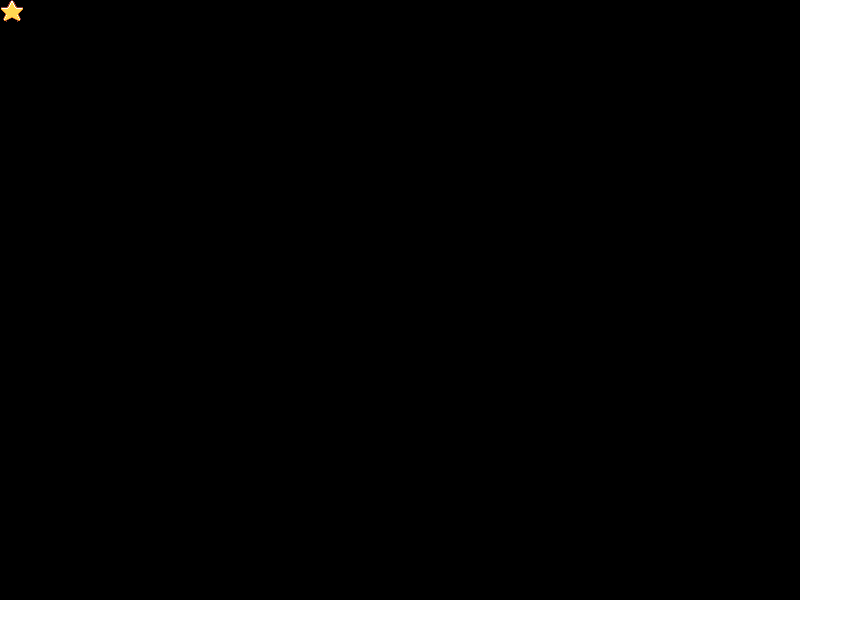
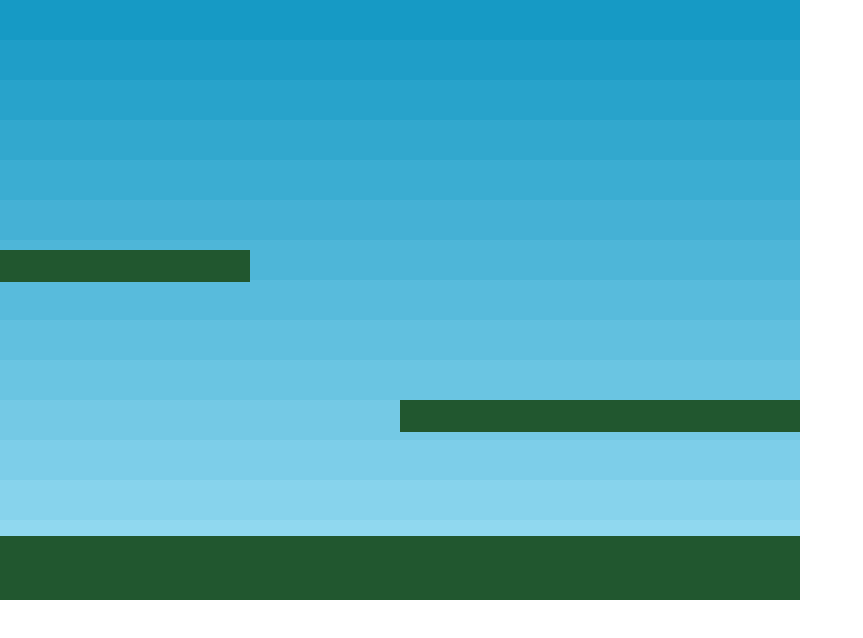
Before and after one commit to bhaskarmac/simplePhaserGame, a plain HTML site: page index.html in a window 1280 px wide. Shown: the whole page, without its empty margins (0-863 px from the left). Drawn offline with Linux system fonts and the light colour scheme; animation ran at ten frames a second.

Commit message:
Adding ground, platform & ledges in the game

```diff
--- a/index.html
+++ b/index.html
@@ -20,8 +20,40 @@
     game.load.spritesheet('dude', 'img/dude.png', 32, 48);
   }
 
+  var platforms;
+
   function create() {
-    game.add.sprite(0, 0, 'star');
+
+    //  We're going to be using physics, so enable the Arcade Physics system
+    game.physics.startSystem(Phaser.Physics.ARCADE);
+
+    //  A simple background for our game
+    game.add.sprite(0, 0, 'sky');
+
+    //  The platforms group contains the ground and the 2 ledges we can jump on
+    platforms = game.add.group();
+
+    //  We will enable physics for any object that is created in this group
+    platforms.enableBody = true;
+
+    // Here we create the ground.
+    var ground = platforms.create(0, game.world.height - 64, 'ground');
+
+    //  Scale it to fit the width of the game (the original sprite is 400x32 in size)
+    ground.scale.setTo(2, 2);
+
+    //  This stops it from falling away when you jump on it
+    ground.body.immovable = true;
+
+    //  Now let's create two ledges
+    var ledge = platforms.create(400, 400, 'ground');
+
+    ledge.body.immovable = true;
+
+    ledge = platforms.create(-150, 250, 'ground');
+
+    ledge.body.immovable = true;
+
   }
 
   function update() {
```
